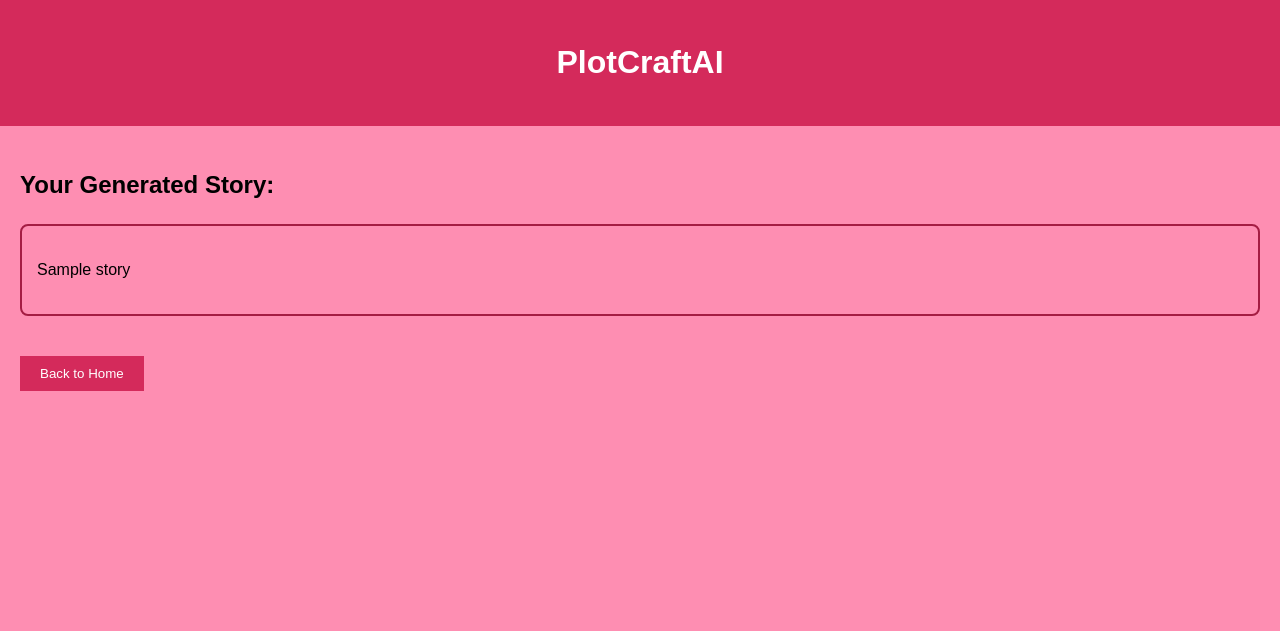
After one commit to dakotakosinski/PlotCraftAI, a Flask app: template templates/story_result.html in a window 1280 px wide. The commit adds this page. Shown: the top 631 px of the page. Run offline with Flask 3, Linux system fonts and the light colour scheme; the template is opened without the code that fills it: most values are stand-ins (such as "Sample title", 1, 10 or a date in 2020).

Commit message:
styles Updated

```diff
--- a/static/css/styles.css
+++ b/static/css/styles.css
@@ -53,3 +53,12 @@ select {
     margin: 10px 0;
     box-sizing: border-box;
 }
+.story-container {
+    max-height: 500px;
+    overflow-y: auto;
+    padding: 15px;
+    background-color: #fe8eb2;
+    border: 2px solid #a41d43;
+    border-radius: 8px;
+    margin-bottom: 20px;
+}
--- /dev/null
+++ b/templates/story_result.html
@@ -0,0 +1,10 @@
+{% extends "base.html" %}
+
+{% block title %}Story Result{% endblock %}
+{% block content %}
+<h2> Your Generated Story:</h2>
+<div class="story-container">
+    <p>{{story}}</p>
+</div>
+<button onclick="location.href='{{url_for('home') }}'">Back to Home</button>
+{% endblock %}
```
